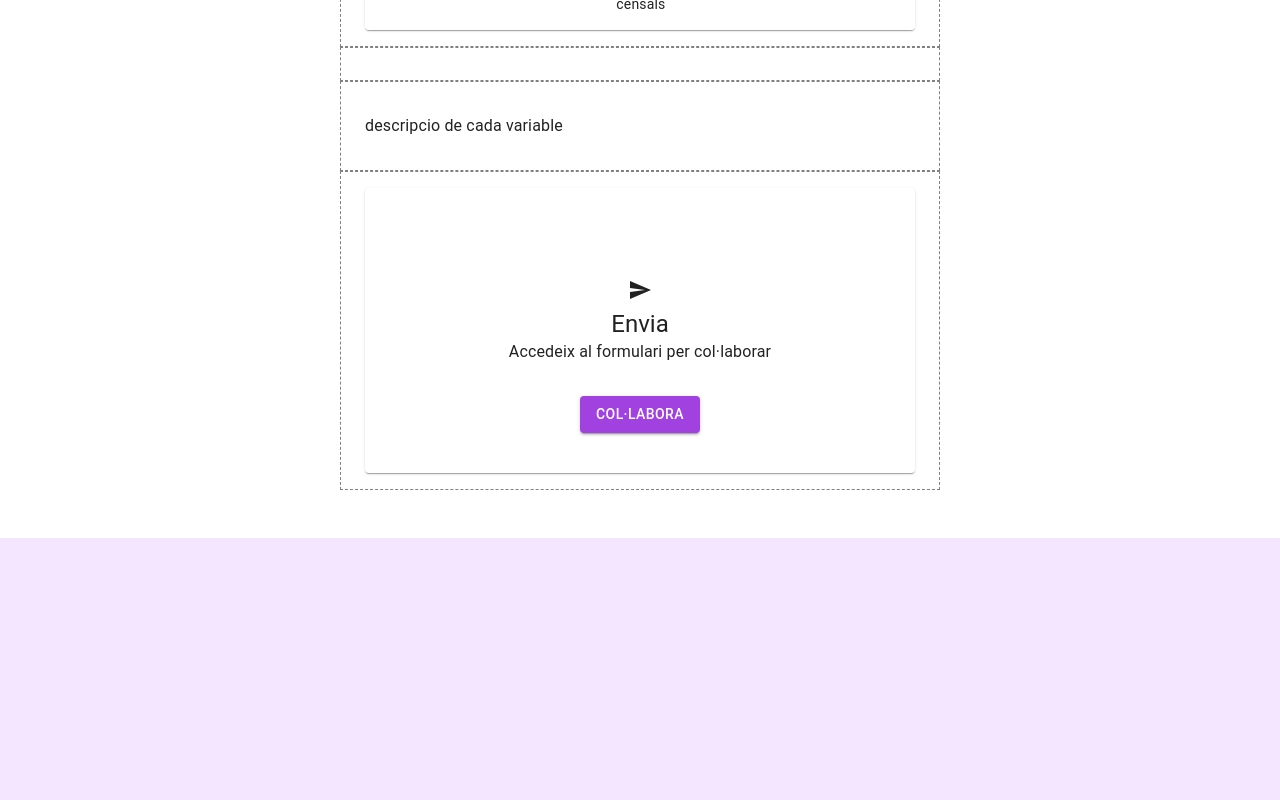
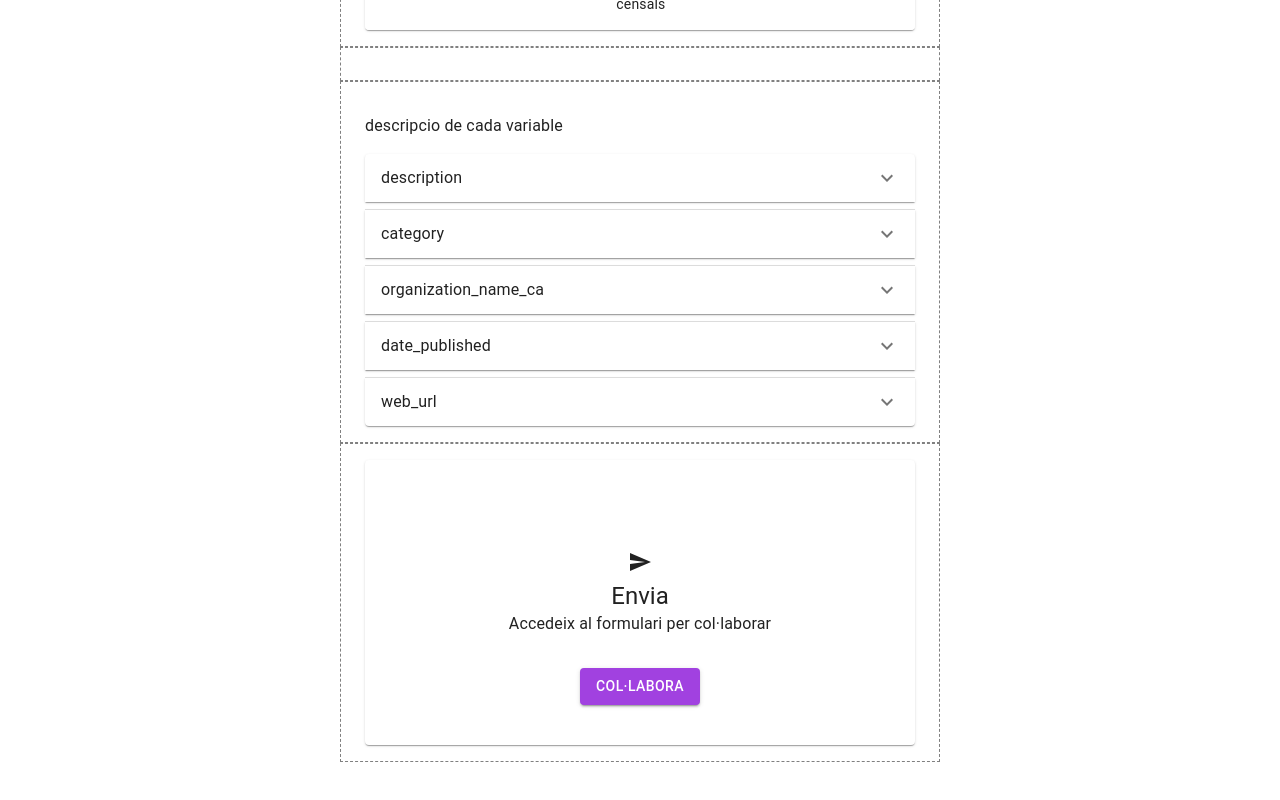
Before and after one commit to marcvernet31/TFG-frontend, a React (Create React App) app: page /contribueix in a window 1280 px wide. Shown: the part 760-1560 px from the top of the page. Before the commit the page ends 1298 px from the top, so only its background shows below. Built offline with nearby package versions, Linux system fonts and the light colour scheme.

Commit message:
little updates + to do

```diff
--- a/src/App.js
+++ b/src/App.js
@@ -1,26 +1,22 @@
 import * as React from 'react';
 
-import CssBaseline from '@mui/material/CssBaseline';
-
-import { createTheme, ThemeProvider } from '@mui/material/styles';
 import {
   BrowserRouter as Router,
   Route,
   Routes,
-  Navigate
 } from "react-router-dom";
+import CssBaseline from '@mui/material/CssBaseline';
+import { createTheme, ThemeProvider } from '@mui/material/styles';
 
-
+import About from './About';
+import LogIn from './LogIn';
+import SignUp from './SignUp';
 import Catalog from './Catalog';
+import NotFoundPage from './404';
 import MainPage from './MainPage';
-import NotFoundPage from './404'
-import DatasetPage from './DatasetPage'
-import JoinPage from './JoinPage'
-import About from './About'
-import LogIn from './LogIn'
-import SignUp from './SignUp'
-import DataSources from './DataSources'
-import Contribute from './Contribute'
+import Contribute from './Contribute';
+import DataSources from './DataSources';
+import DatasetPage from './DatasetPage';
 
 
 
@@ -47,18 +43,17 @@ function App() {
     <Router>
       <Routes>
           <Route  path="/" element={<MainPage/>} />
-          <Route  path="/catalog" element={<Catalog />} />
-          <Route  path="/fonts/:sourceId" element={<DataSources />} />
-          <Route  path="/about" element={<About />} />
-          <Route  path="/login" element={<LogIn />} />
-          <Route  path="/signup" element={<SignUp />} />
-          <Route  path="/contribueix" element={<Contribute />} />
+          <Route  path="/about" element={<About/>} />
+          <Route  path="/login" element={<LogIn/>} />
+          <Route  path="/signup" element={<SignUp/>} />
+          <Route  path="/catalog" element={<Catalog/>} />
           <Route  path="/404" element={<NotFoundPage/>} />
+          <Route  path="/contribueix" element={<Contribute/>} />
+          <Route  path="/fonts/:sourceId" element={<DataSources/>} />
           <Route path="/catalog/:datasetId" element={<DatasetPage/>} />
       </Routes>
   </Router>
   </ThemeProvider>
-
   );
 }
 
--- a/src/Contribute.js
+++ b/src/Contribute.js
@@ -1,43 +1,99 @@
 import Box from '@mui/material/Box';
+import Card from '@mui/material/Card';
+import Icon from '@mui/material/Icon';
+import Table from '@mui/material/Table';
+import List from '@mui/material/List';
+import ListItem from '@mui/material/ListItem';
+import Stack from '@mui/material/Stack';
+import Paper from '@mui/material/Paper';
+import Button from '@mui/material/Button';
+import TableRow from '@mui/material/TableRow';
 import Container from '@mui/material/Container';
-import Avatar from '@mui/material/Avatar';
-import Icon from '@mui/material/Icon';
-
-import Button from '@mui/material/Button';
-import Typography from '@mui/material/Typography';
-import Table from '@mui/material/Table';
 import TableBody from '@mui/material/TableBody';
 import TableCell from '@mui/material/TableCell';
 import SendIcon from '@mui/icons-material/Send';
-import Card from '@mui/material/Card';
+import TableHead from '@mui/material/TableHead';
+import Typography from '@mui/material/Typography';
 import CardContent from '@mui/material/CardContent';
 import TableContainer from '@mui/material/TableContainer';
-import TableHead from '@mui/material/TableHead';
-import TableRow from '@mui/material/TableRow';
-import Paper from '@mui/material/Paper';
-import TextField from '@mui/material/TextField';
-import FormControlLabel from '@mui/material/FormControlLabel';
-import Checkbox from '@mui/material/Checkbox';
-import Link from '@mui/material/Link';
-import Grid from '@mui/material/Grid';
+
+import Accordion from '@mui/material/Accordion';
+import AccordionSummary from '@mui/material/AccordionSummary';
+import AccordionDetails from '@mui/material/AccordionDetails';
+import ExpandMoreIcon from '@mui/icons-material/ExpandMore';
 
 import ResponsiveAppBar from './components/ResponsiveAppBar'
 
+// utilities for generating the demo table
 function createData(description, category, organization_name_ca, date_published, fuente, web_url, download_url, status, origin, index) {
     return { description, category, organization_name_ca, date_published, fuente, web_url, download_url, status, origin, index };
   }
-
 const rows = [
     createData("Unitats administratives  de la ciutat de Barcelona", "Detall de les unitats administratives  de la ciutat de Barcelona:  districtes, barris, àrea interès, àrees estadístiques bàsiques (AEB) i seccions censals", "Administració",	"Sector públic", "2017-07-06", "Ajuntament de Barcelona", "https://opendata-ajuntament.barcelona.cat/data/ca/dataset?q=&name=20170706-districtes-barris", "https://opendata-ajuntament.barcelona.cat/data/dataset/808daafa-d9ce-48c0-925a-fa5afdb1ed41/resource/4cc59b76-a977-40ac-8748-61217c8ff367/download",	"-", "barcelona", "0"),
-
 ]
 
+// Descriptions for each column
+const ColumnDescriptions = [
+  {
+    'name': 'description',
+    'value': ' Lists are a continuous group of text or images. They are composed of items containing primary and supplemental actions, which are represented by icons and text. '
+  },
+  {
+    'name': 'category',
+    'value': ' Lists are a continuous group of text or images. They are composed of items containing primary and supplemental actions, which are represented by icons and text. '
+  },
+  {
+    'name': 'organization_name_ca',
+    'value': ' Lists are a continuous group of text or images. They are composed of items containing primary and supplemental actions, which are represented by icons and text. '
+  },
+  {
+    'name': 'date_published',
+    'value': ' Lists are a continuous group of text or images. They are composed of items containing primary and supplemental actions, which are represented by icons and text. '
+  },
+  {
+    'name': 'web_url',
+    'value': ' Lists are a continuous group of text or images. They are composed of items containing primary and supplemental actions, which are represented by icons and text. '
+  },
+]
+
+
+const IndividualDescription = ({title, description}) => {
+  return(
+    <Accordion>
+      <AccordionSummary
+        expandIcon={<ExpandMoreIcon />}
+        aria-controls="panel1a-content"
+        id="panel1a-header"
+      >
+        <Typography> {title} </Typography>
+      </AccordionSummary>
+      <AccordionDetails>
+        <Typography> {description} </Typography>
+      </AccordionDetails>
+    </Accordion>
+  )
+}
+
+
+const Description = () => {
+  return(
+    <>
+      <Box display="flex">
+        <Stack spacing={1}>
+          {ColumnDescriptions.map((column, index) => (
+            <IndividualDescription title={column.name} description={column.value}/>
+          ))}
+        </Stack>
+      </Box>
+    </>
+  )
+}
+
+
 const SendMessage = () => {
-
   return(
     <Card sx={{ minWidth: 275 }}>
       <CardContent>
-
         <Box
           sx={{
             marginTop: 8,
@@ -71,6 +127,8 @@ const SendMessage = () => {
     </Card>
   )
 }
+
+
 const BasicTable = () => {
     return (
       <TableContainer component={Paper}>
@@ -109,7 +167,6 @@ const BasicTable = () => {
                 <TableCell align="right">{row.status}</TableCell>
                 <TableCell align="right">{row.origin}</TableCell>
                 <TableCell align="right">{row.index}</TableCell>
-
               </TableRow>
             ))}
           </TableBody>
@@ -117,6 +174,7 @@ const BasicTable = () => {
       </TableContainer>
     );
 }
+
 
 const Contribute = () => {
   return(
@@ -164,17 +222,14 @@ const Contribute = () => {
           </Container>
           <Container maxWidth="sm" sx={{p:2,border: '1px dashed grey' }}>
               <p>descripcio de cada variable</p>
+              <Description />
           </Container>
           <Container maxWidth="sm" sx={{p:2,border: '1px dashed grey' }}>
-
             <SendMessage/>
           </Container>
-
         </Box>
-
       </main>
     </>
-
     )
 }
 
--- a/src/MainPage.js
+++ b/src/MainPage.js
@@ -18,7 +18,6 @@ import ListItemText from '@mui/material/ListItemText';
 import { makeStyles } from "@material-ui/core/styles";
 import ListSubheader from '@mui/material/ListSubheader';
 import ListItemButton from '@mui/material/ListItemButton';
-import CardActionArea from '@mui/material/CardActionArea';
 import AccessibilityIcon from '@mui/icons-material/Accessibility';
 import EnergySavingsLeafIcon from '@mui/icons-material/EnergySavingsLeaf';
 
@@ -26,7 +25,6 @@ import Footer from './components/Footer';
 import MainFeaturedPost from './components/MainFeaturedPost';
 import ResponsiveAppBar from './components/ResponsiveAppBar';
 
-import {userContext} from './userContext';
 
 // Header on main page
 const mainFeaturedPost = [
@@ -75,8 +73,7 @@ const originDatasets = [
       "Datasets de l'ajuntament de L'Hospitalet",
     image: 'hosp.jpg',
     imageLabel: 'Image Text',
-  },
-
+  }
 ];
 
 // Information about dataset information
@@ -129,6 +126,8 @@ const cards = [
   description: 'Oferiu una administració més transparent a ciutadans i empreses'
 }
 ]
+
+
 
 const InformationCard = ({card, icon}) => {
   const useStyles = makeStyles({
@@ -211,7 +210,7 @@ const CatalogCard = () => {
 
   return(
     <Card className={classes.custom}>
-    <Container sx={{ m:3, border: '1px dashed grey' }}>
+      <Container sx={{ m:3, /*border: '1px dashed grey' */}}>
         <Stack spacing={4}>
           <Stack spacing={0}>
             <Typography variant="h4" component="h5" align="center">
@@ -221,9 +220,10 @@ const CatalogCard = () => {
               Explora el cataleg complet de datasets disponibles
             </Typography>
           </Stack>
-
           <Box display="flex" justifyContent="center">
-          <Button href="/catalog" variant="contained"> Explora </Button>
+            <Button href="/catalog" variant="contained">
+              Explora
+            </Button>
           </Box>
         </Stack>
       </Container>
@@ -231,39 +231,23 @@ const CatalogCard = () => {
   )
 }
 
-// Card for categories (to be changed)
-const CategoryCard = ({category}) => {
-  return(
-    <Grid item xs={10} md={3} sm={3}>
-      <CardActionArea component="a" href="#">
-        <Card sx={{ display: 'flex' }}>
-          <CardContent sx={{ flex: 1 }}>
-            <Typography component="h2" variant="h5">
-              {category.name}
-            </Typography>
-            <Typography variant="subtitle1" color="text.secondary">
-              {category.amount}
-            </Typography>
-            <Button variant="contained"> Explora </Button>
-          </CardContent>
-        </Card>
-      </CardActionArea>
-    </Grid>
-  )
-}
-
 
 const MainPage = () => {
+  // Index for Fetaured Post
   const [mainPageIndex, setMainPageIndex] = useState(0)
   return (
     <>
       <ResponsiveAppBar/>
-      <Container maxWidth={"lg"} sx={{ p: 2, border: '1px dashed grey' }}>
+      <Container maxWidth={"lg"} sx={{ p: 2, /*border: '1px dashed grey' */}}>
         <main>
           <Box sx={{ boxShadow: 8 }}>
-            <MainFeaturedPost post={mainFeaturedPost[mainPageIndex]} mainPageIndex={mainPageIndex} setMainPageIndex={setMainPageIndex} maxIndex={mainFeaturedPost.length-1} />
+            <MainFeaturedPost
+              post={mainFeaturedPost[mainPageIndex]}
+              mainPageIndex={mainPageIndex}
+              setMainPageIndex={setMainPageIndex}
+              maxIndex={mainFeaturedPost.length-1}
+            />
           </Box>
-
           <Container sx={{ p: 2}} maxWidth="md">
             <Grid container spacing={4}>
               <InformationCard card={cards[0]} icon={<EnergySavingsLeafIcon fontSize='large'/>}/>
@@ -271,13 +255,12 @@ const MainPage = () => {
               <InformationCard card={cards[2]} icon={<SearchIcon fontSize='large'/>}/>
             </Grid>
           </Container>
-
-          <Container sx={{ p: 3, border: '1px dashed grey' }}>
+          <Container sx={{ p: 3, /*border: '1px dashed grey' */}}>
             <CatalogCard/>
           </Container>
 
-          <Container sx={{ p: 10, border: '1px dashed grey' }}>
-            <Container sx={{ p: 3, border: '1px dashed grey' }}>
+          <Container sx={{ p: 10, /*border: '1px dashed grey' */}}>
+            <Container sx={{ p: 3, /*border: '1px dashed grey' */}}>
               <Typography variant="h5" align="center" sx={{ fontWeight: 'bold' }}>
                 Datasets per origen
               </Typography>
@@ -288,10 +271,9 @@ const MainPage = () => {
               ))}
             </Grid>
           </Container>
-
-          <Container sx={{ p: 3, border: '1px dashed grey' }}>
+          <Container sx={{ p: 3, /*border: '1px dashed grey' */}}>
           </Container>
-          <Container sx={{ p: 3, border: '1px dashed grey' }}>
+          <Container sx={{ p: 3, /*border: '1px dashed grey' */}}>
             <Typography variant="h5" align="center">
               Datasets per categoria
             </Typography>
@@ -313,10 +295,8 @@ const MainPage = () => {
                 </ListItemIcon>
                 <ListItemText primary={category.name} />
               </ListItemButton>
-
             ))}
           </List>
-
         </main>
       </Container>
       <Footer
```
Also changed, not shown: src/Catalog.js (+24 -19 lines), src/ToDo.txt. Lines whose indentation alone changed are shown as unchanged.
